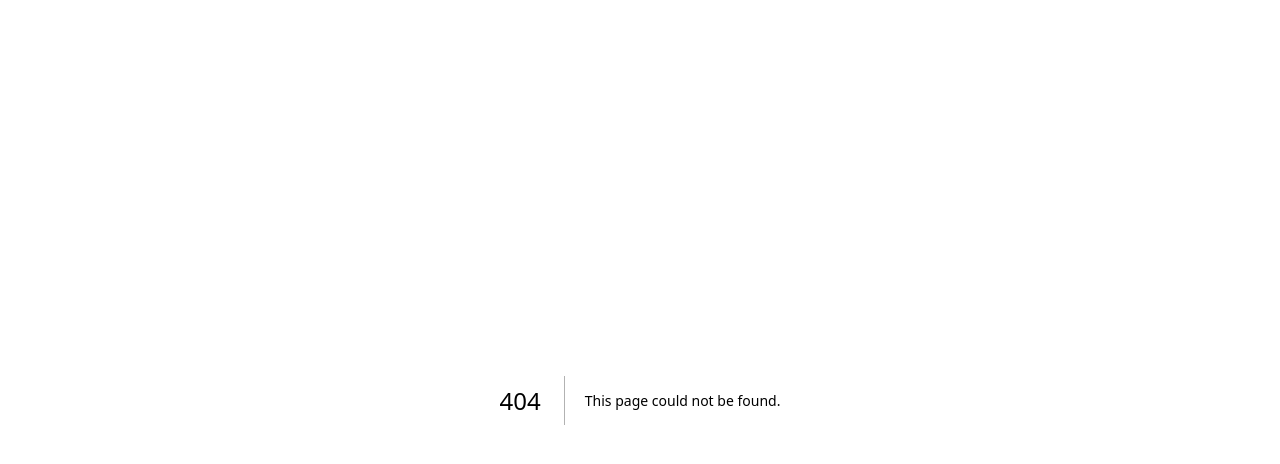
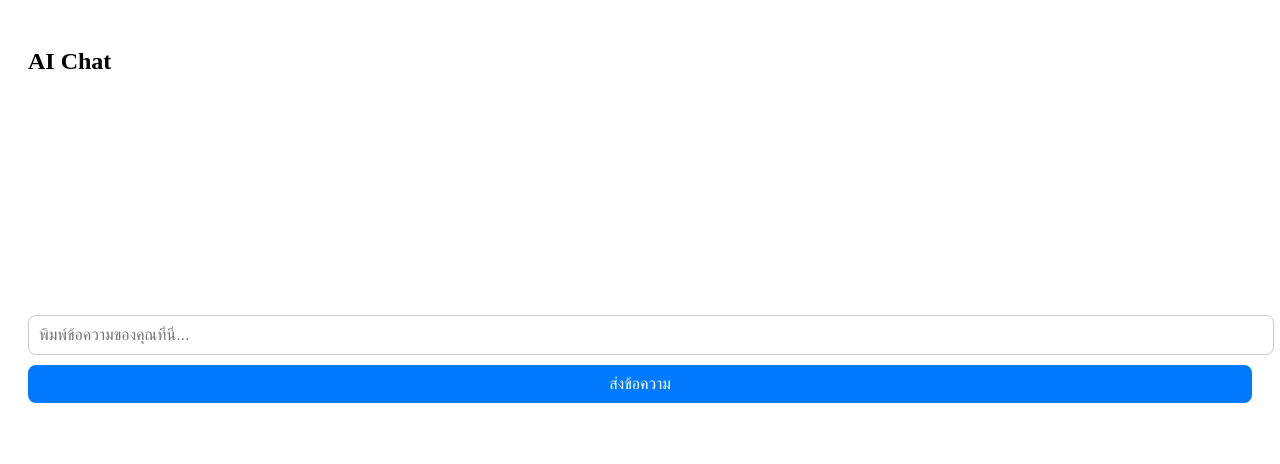
Before and after one commit to Goethe-Teh/infinity-ai, a Next.js app: page /chat in a window 1280 px wide. Before the commit this address had no page. Shown: the top 464 px of the page. Built offline with nearby package versions, Linux system fonts and the light colour scheme.

Commit message:
Create chat.js

```diff
--- /dev/null
+++ b/pages/chat.js
@@ -0,0 +1,84 @@
+import { useRouter } from 'next/router';
+import { useEffect, useState } from 'react';
+
+export default function ChatPage() {
+  const router = useRouter();
+  const { language } = router.query;
+
+  const [messages, setMessages] = useState([]);
+  const [input, setInput] = useState('');
+  const [loading, setLoading] = useState(false);
+
+  useEffect(() => {
+    if (language) {
+      const defaultMessage = {
+        role: 'system',
+        content:
+          language === 'th'
+            ? "Infinity: สวัสดี ฉันคือผู้ช่วยส่วนตัวของคุณ ก่อนที่เราจะเริ่ม โปรดตั้งชื่อ ระบุเพศ อายุ รูปร่าง หน้าตา นิสัย หรือความสามารถพิเศษที่คุณอยากให้ฉันเป็น เพื่อให้ฉันปรับตัวได้เหมาะสมกับคุณที่สุด"
+            : "Infinity: Hello, I am your personal assistant. Before we begin, please give me a name, gender, age, appearance, personality, or any special skills you want me to have so I can best match your preferences.",
+      };
+      setMessages([defaultMessage]);
+    }
+  }, [language]);
+
+  const sendMessage = async () => {
+    setLoading(true);
+    const updatedMessages = [...messages, { role: 'user', content: input }];
+    setMessages(updatedMessages);
+    setInput('');
+
+    const res = await fetch('/api/chat', {
+      method: 'POST',
+      headers: { 'Content-Type': 'application/json' },
+      body: JSON.stringify({ messages: updatedMessages }),
+    });
+
+    const data = await res.json();
+    const reply = data?.choices?.[0]?.message?.content || '[No reply received]';
+    setMessages([...updatedMessages, { role: 'assistant', content: reply }]);
+    setLoading(false);
+  };
+
+  return (
+    <div style={{ padding: '20px' }}>
+      <h2>AI Chat</h2>
+      <div style={{ minHeight: '200px', marginBottom: '20px' }}>
+        {messages.map((msg, index) => (
+          <p key={index}>
+            <b>{msg.role === 'user' ? 'You' : msg.role === 'assistant' ? 'Infinity' : 'System'}:</b> {msg.content}
+          </p>
+        ))}
+      </div>
+      <div style={{ display: 'flex', flexDirection: 'column', gap: '10px' }}>
+        <input
+          value={input}
+          onChange={(e) => setInput(e.target.value)}
+          style={{
+            padding: '10px',
+            fontSize: '16px',
+            border: '1px solid #ccc',
+            borderRadius: '8px',
+            width: '100%',
+          }}
+          placeholder="พิมพ์ข้อความของคุณที่นี่..."
+        />
+        <button
+          onClick={sendMessage}
+          disabled={loading || input.trim() === ''}
+          style={{
+            padding: '10px 20px',
+            backgroundColor: loading ? '#ccc' : '#007bff',
+            color: '#fff',
+            border: 'none',
+            borderRadius: '8px',
+            cursor: loading ? 'not-allowed' : 'pointer',
+            fontSize: '16px',
+          }}
+        >
+          {loading ? 'กำลังส่ง...' : 'ส่งข้อความ'}
+        </button>
+      </div>
+    </div>
+  );
+}
```
